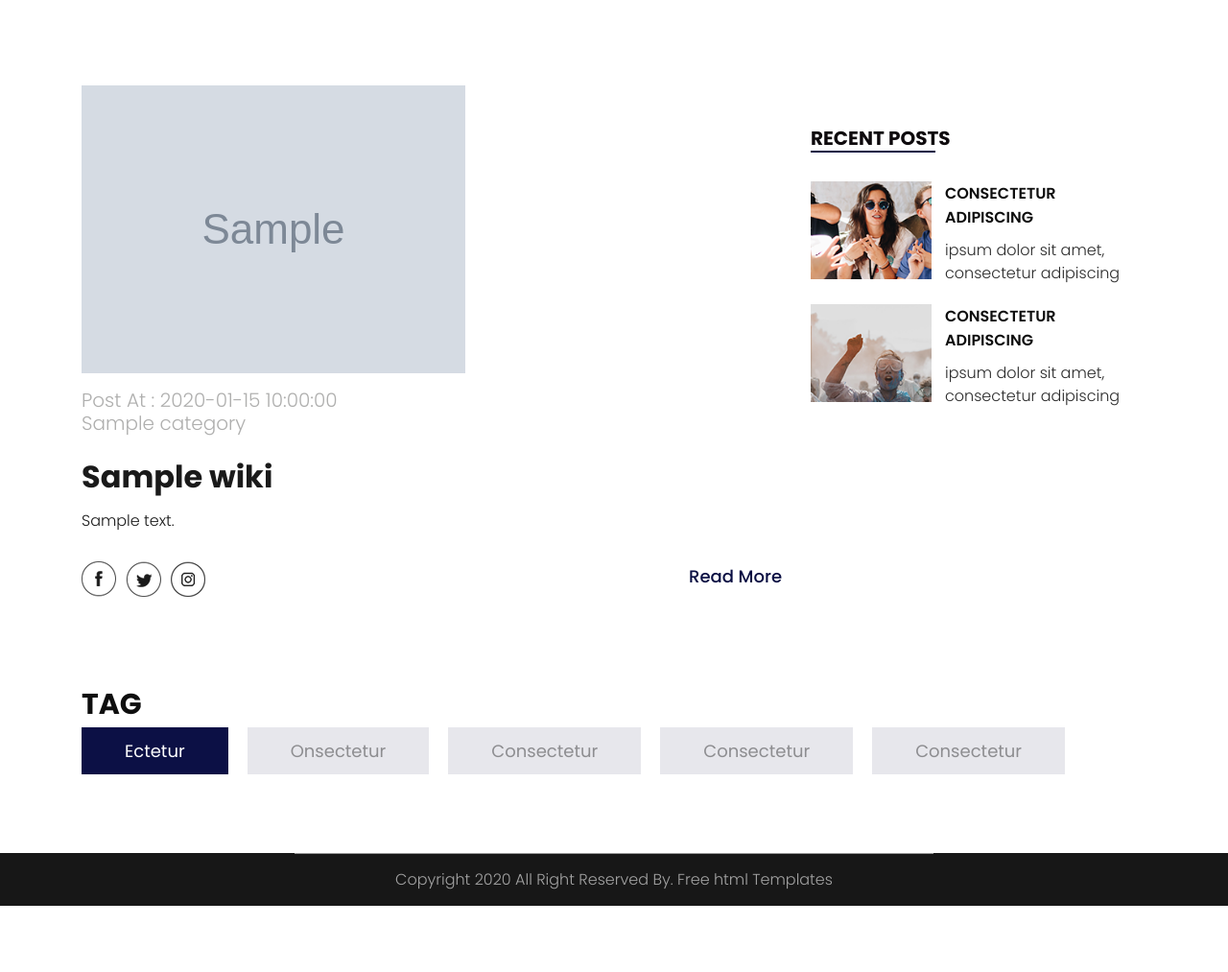
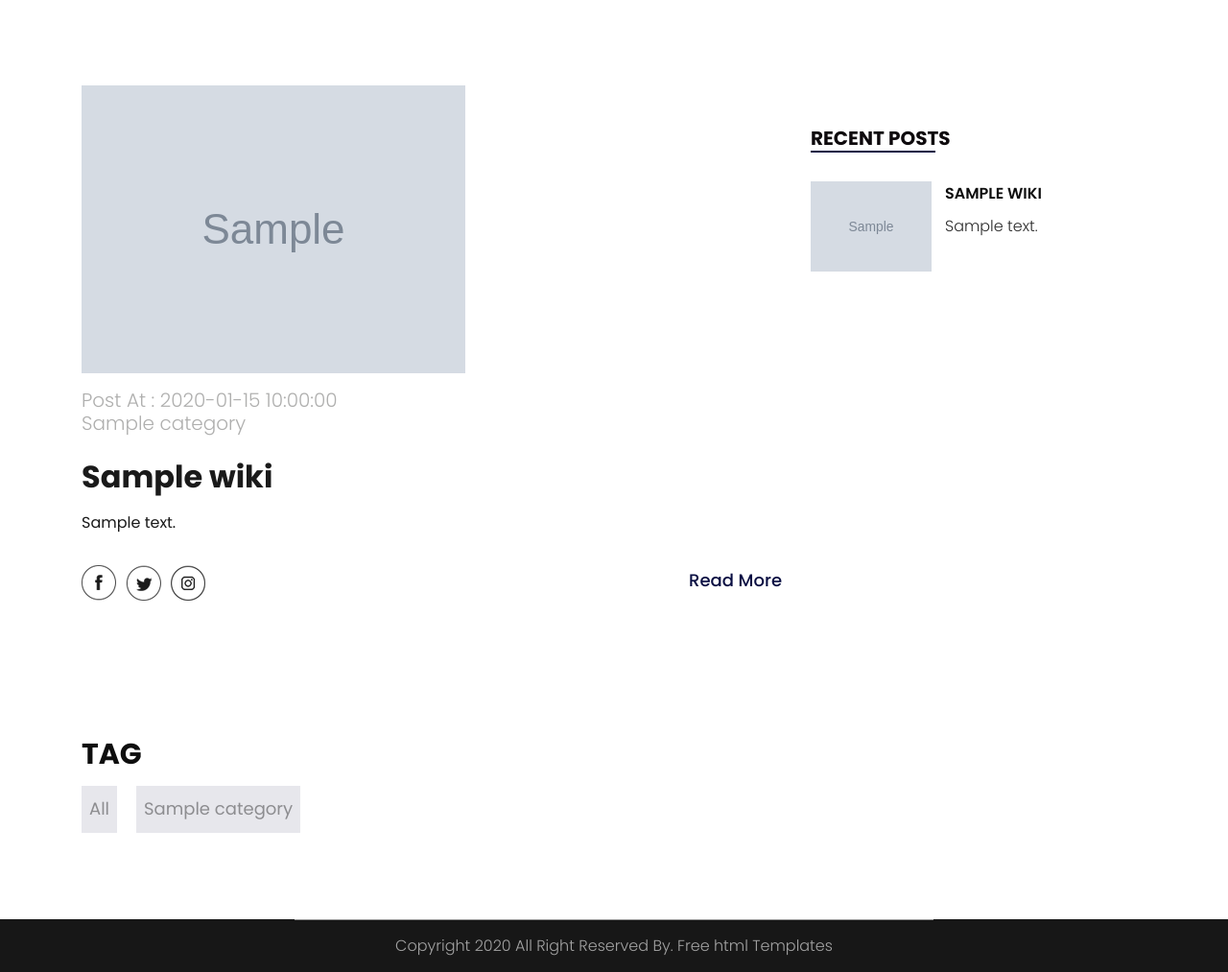
Before and after one commit to elFilaly001/Wikis, a PHP site: page / in a window 1280 px wide. Shown: the part 66-1079 px from the top of the page at 96% size. Before the commit the page ends 1010 px from the top, so only its background shows below. Run offline with PHP 8.4, Linux system fonts and the light colour scheme; tables that the repository leaves empty hold one stand-in row (values such as "Sample post"); grey boxes marked "Sample" are stand-in pictures; some libraries are stand-ins or nearby versions; some web fonts are replaced.

Commit message:
added search by category

```diff
--- a/app/controllers/CategoryController.php
+++ b/app/controllers/CategoryController.php
@@ -23,6 +23,46 @@ class CategoryController
         $results = $categoryModel->getCategories();
         foreach ($results as $result) {
             echo " <option value='{$result['cat_id']}'>{$result['cat_name']}</option>";
+        }
+    }
+
+    public function getCateg()
+    {
+        $tagModel = new CategoryModel();
+        $results = $tagModel->getCategories();
+        foreach ($results as $result) {
+            echo "<li class='categoty p-2' onclick='searchCateg(event)'>{$result['cat_name']}</li>";
+        }
+    }
+    public function showWikisByCat()
+    {
+        $all = new CategoryModel();
+        if (isset($_POST['keyword'])) {
+            $results = $all->getCategorie($_POST['keyword']);
+
+            foreach ($results as $result) :
+?>
+                <div class="mb-5">
+                    <input type="hidden" value="<?= $result["wiki_id"] ?>" name="wikiId" />
+                    <div class="about_img mb-3"><img src="assets/img/<?= $result["img"] ?>"></div>
+                    <p class="post_text">Post At : <?= $result["created_at"] ?></p>
+                    <p class="post_text"> <?= $result["cat_name"] ?></p>
+                    <h2 class="most_text"><?= $result["title"] ?></h2>
+                    <div class="lorem_text"><?= mb_strimwidth($result["content"], 0, 274, "..."); ?></div>
+                    <div class="social_icon_main">
+                        <div class="social_icon">
+                            <ul>
+                                <li><a href="#"><img src="assets/img/fb-icon.png"></a></li>
+                                <li><a href="#"><img src="assets/img/twitter-icon.png"></a></li>
+                                <li><a href="#"><img src="assets/img/instagram-icon.png"></a></li>
+                            </ul>
+                        </div>
+                        <div class="read_bt "><a href="/blog?wikiId=<?= $result["wiki_id"] ?>">Read More</a></div>
+                    </div>
+                </div>
+
+<?php
+            endforeach;
         }
     }
 
--- a/app/controllers/RouteController.php
+++ b/app/controllers/RouteController.php
@@ -60,6 +60,11 @@ class RouteController
         $log = new WikisController();
         $log->showWikis();
     }
+    public static function search_categ()
+    {
+        $log = new CategoryController();
+        $log->showWikisByCat();
+    }
     public static function post_show_wiki()
     {
         $log = new WikisController();
--- a/app/controllers/TagsController.php
+++ b/app/controllers/TagsController.php
@@ -2,6 +2,7 @@
 
 namespace App\controllers;
 
+use App\models\CategoryModel;
 use App\models\TagsModel;
 use PDOException;
 
--- a/app/controllers/WikisController.php
+++ b/app/controllers/WikisController.php
@@ -66,13 +66,13 @@ class WikisController
 
             foreach ($results as $result) :
 ?>
-                <div>
+                <div class="mb-5">
                     <input type="hidden" value="<?= $result["wiki_id"] ?>" name="wikiId" />
                     <div class="about_img mb-3"><img src="assets/img/<?= $result["img"] ?>"></div>
                     <p class="post_text">Post At : <?= $result["created_at"] ?></p>
                     <p class="post_text"> <?= $result["cat_name"] ?></p>
                     <h2 class="most_text"><?= $result["title"] ?></h2>
-                    <p class="lorem_text"><?= $result["content"] ?></p>
+                    <div class="lorem_text"><?= mb_strimwidth($result["content"], 0, 274, "..."); ?></div>
                     <div class="social_icon_main">
                         <div class="social_icon">
                             <ul>
@@ -81,11 +81,11 @@ class WikisController
                                 <li><a href="#"><img src="assets/img/instagram-icon.png"></a></li>
                             </ul>
                         </div>
-                        <div class="read_bt"><a href="/blog?wikiId=<?= $result["wiki_id"] ?>">Read More</a></div>
+                        <div class="read_bt "><a href="/blog?wikiId=<?= $result["wiki_id"] ?>">Read More</a></div>
                     </div>
                 </div>
 
-<?php
+            <?php
             endforeach;
         }
     }
@@ -102,8 +102,50 @@ class WikisController
                         <p class="post_text">Post At: ' . $result[0]["created_at"] . '</p>
                         <h2 class="most_text">' . $result[0]["title"] . '</h2>
                         <p class="lorem_text">' . $result[0]["content"] . '</p>
-                    </div>
+                        </div>
+                        </div>
+                        </div>';
+    }
+    public function showTenWiki()
+    {
+        $wiki = new WikisModel();
+        $results = $wiki->getLastTenWiki();
+        foreach ($results as $result) :
+            ?>
+            <div class="recent_box">
+                <div class="recent_left">
+                    <div class="image_6"><img src="assets/img/<?= $result["img"] ?>"></div>
                 </div>
-            </div>';
+                <div class="recent_right">
+                    <h3 class="consectetur_text"><?= $result["title"] ?></h3>
+                    <p class="dolor_text"><?= mb_strimwidth($result["content"], 0, 68, "...");  ?></p>
+                </div>
+            </div>
+        <?php
+        endforeach;
+    }
+
+    public function showWikisTB()
+    {
+        $wiki = new WikisModel();
+        $results = $wiki->getwikisTB();
+        foreach ($results as $result) :
+        ?>
+            <tr>
+                <th scope="row"><?= $result["title"] ?></th>
+                <td><?= mb_strimwidth($result["content"], 0, 40, "...");  ?></td>
+                <td><?= $result["created_at"] ?></td>
+                <td><?= $result["updated_at"] ?></td>
+                <td><?= $result["cat_name"] ?></td>
+                <td>
+                    <button class="btn btn-success mb-1 " type="submit" name="btn_update" data-id="<?= $result["wiki_id"] ?>" id="btn_update" onclick="getdata(event)"><i class="fa-solid fa-pen-to-square"></i></button>
+                    <form>
+                        <input type="hidden" value="<?= $result["wiki_id"] ?>" name="wiki_id">
+                        <button class="btn btn-danger" type="submit" name="btn_delete"><i class="fa-solid fa-trash"></i></button>
+                    </form>
+                </td>
+            </tr>
+<?php
+        endforeach;
     }
 }
--- a/app/models/CategoryModel.php
+++ b/app/models/CategoryModel.php
@@ -17,6 +17,13 @@ class CategoryModel
     public function getCategories()
     {
         $query = "SELECT * FROM categories";
+        $statement = $this->db->prepare($query);
+        $statement->execute();
+        return $statement->fetchAll(PDO::FETCH_ASSOC);
+    }
+    public function getCategorie($categoryName)
+    {
+        $query = "SELECT * FROM categories c , wikis w where c.cat_id=w.cat_id and c.cat_name like '%$categoryName%' and w.deleted_at is NULL ";
         $statement = $this->db->prepare($query);
         $statement->execute();
         return $statement->fetchAll(PDO::FETCH_ASSOC);
--- a/app/models/WikisModel.php
+++ b/app/models/WikisModel.php
@@ -40,6 +40,14 @@ class WikisModel
         $stmt = $this->db->prepare($sql);
         return $stmt->execute();
     }
+    public function getLastTenWiki()
+    {
+        $sql = "Select * from wikis order by wiki_id desc limit 10";
+        $stmt = $this->db->prepare($sql);
+        $stmt->execute();
+        $results = $stmt->fetchAll(PDO::FETCH_ASSOC);
+        return $results;
+    }
     public function countWikis()
     {
         $sql = "Select count(*) as wiki from wikis";
@@ -65,4 +73,12 @@ class WikisModel
         $results = $stmt->fetchAll(PDO::FETCH_ASSOC);
         return $results;
     }
+    public function getwikisTB()
+    {
+        $sql = "select * from wikis w , categories c where w.cat_id = c.cat_id";
+        $stmt = $this->db->prepare($sql);
+        $stmt->execute();
+        $results = $stmt->fetchAll(PDO::FETCH_ASSOC);
+        return $results;
+    }
 }
--- a/public/index.php
+++ b/public/index.php
@@ -37,8 +37,6 @@ $route->get("/forms", function () {
 $route->get("/blog", function () {
     RouteController::blog();
 });
-$route->get("/post_wiki", function () {
-});
 
 
 $route->post("/post_login", function () {
@@ -53,5 +51,8 @@ $route->post("/post_Wiki", function () {
 $route->post("/search_Wiki", function () {
     RouteController::search_Wiki();
 });
+$route->post("/search_tags", function () {
+    RouteController::search_categ();
+});
 
 $route->call($method, $uri);
--- a/veiw/author/index.php
+++ b/veiw/author/index.php
@@ -36,6 +36,10 @@
 <body>
    <!-- header section start -->
    <?php
+
+   use App\controllers\CategoryController;
+   use App\controllers\WikisController;
+
    require_once __DIR__ . "/../component/header.php";
    ?>
    <!-- header section end -->
@@ -62,24 +66,10 @@
             <div class="col-lg-4 col-sm-12">
                <div class="newsletter_main">
                   <h1 class="recent_taital">Recent posts</h1>
-                  <div class="recent_box">
-                     <div class="recent_left">
-                        <div class="image_6"><img src="assets/img/img-6.png"></div>
-                     </div>
-                     <div class="recent_right">
-                        <h3 class="consectetur_text">Consectetur adipiscing</h3>
-                        <p class="dolor_text">ipsum dolor sit amet, consectetur adipiscing </p>
-                     </div>
-                  </div>
-                  <div class="recent_box">
-                     <div class="recent_left">
-                        <div class="image_6"><img src="assets/img/img-7.png"></div>
-                     </div>
-                     <div class="recent_right">
-                        <h3 class="consectetur_text">Consectetur adipiscing</h3>
-                        <p class="dolor_text">ipsum dolor sit amet, consectetur adipiscing </p>
-                     </div>
-                  </div>
+                  <?php
+                  $miniwiki = new WikisController();
+                  $miniwiki->showTenWiki();
+                  ?>
                </div>
             </div>
          </div>
@@ -91,11 +81,11 @@
             <h1 class="tag_taital">Tag</h1>
             <div class="tag_bt">
                <ul>
-                  <li class="active"><a href="#">Ectetur</a></li>
-                  <li><a href="#">Onsectetur</a></li>
-                  <li><a href="#">Consectetur</a></li>
-                  <li><a href="#">Consectetur</a></li>
-                  <li><a href="#">Consectetur</a></li>
+                  <li class="category p-2" onclick="searchCateg(event)">All</li>
+                  <?php
+                  $cat = new CategoryController();
+                  $cat->getCateg();
+                  ?>
                </ul>
             </div>
          </div>
@@ -138,6 +128,28 @@
                   cards.innerHTML = response;
                },
                error: function() {
+                  alert("no Wiki found");
+               },
+            });
+         }
+
+         function searchCateg(e) {
+            let category = e.target.textContent;
+
+            let cards = document.getElementById("cards");
+            $.ajax({
+               method: "POST",
+               url: "/search_tags",
+               data: {
+                  keyword: category == 'All' ? '' : category,
+               },
+               // dataType: "json",
+
+               success: function(response) {
+                  //   console.log("the response is :", response);
+                  cards.innerHTML = response;
+               },
+               error: function() {
                   alert("no user found");
                },
             });
--- a/veiw/component/header.php
+++ b/veiw/component/header.php
@@ -11,9 +11,6 @@
                     <ul class="navbar-nav mr-auto">
                         <li class="nav-item">
                             <a class="nav-link" href="/">Home</a>
-                        </li>
-                        <li class="nav-item">
-                            <a class="nav-link" href="/blog">Blog</a>
                         </li>
                         <?php
                         if (!isset($_SESSION["email"])) {
```
Also changed, not shown: veiw/author/Article.php (+13 -12 lines), public/assets/img/65a10a689d70dvaccines.jpg (added), public/assets/img/65a10c5524639vaccines.jpg (added).
